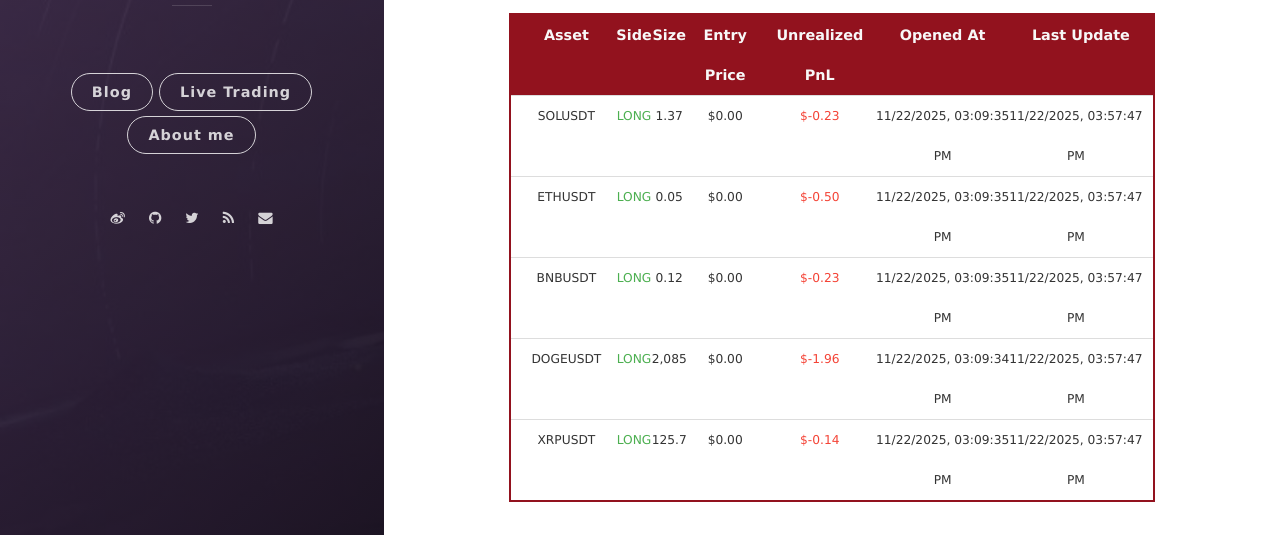
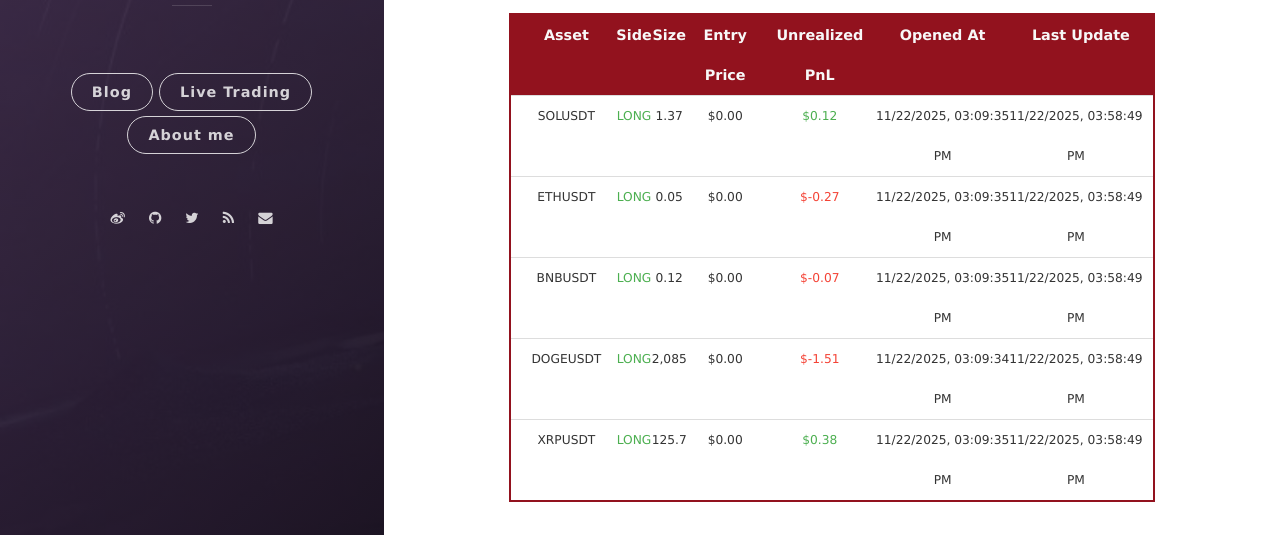
Before and after one commit to leeyegy/leeyegy.github.io, a Jekyll site: the page built from live-trading.html, in a window 1280 px wide and 1188 px high. Shown: the part 586-1121 px from the top of the window. Built offline with Jekyll 4.4.1, drawn with Linux system fonts in a browser that asks for light colours; nearby versions of some CDN libraries.

Commit message:
AccountMonitor: refresh positions 2025-11-22T23:58:49+08:00

```diff
--- a/assets/data/binance/positions.json
+++ b/assets/data/binance/positions.json
@@ -4,44 +4,44 @@
     "side": "LONG",
     "size": 1.37,
     "entryPrice": 0.0,
-    "unrealizedPnl": -0.23274732,
+    "unrealizedPnl": 0.1233,
     "openedAt": "2025-11-22T23:09:35+08:00",
-    "reportedAt": "2025-11-22T23:57:47+08:00"
+    "reportedAt": "2025-11-22T23:58:49+08:00"
   },
   {
     "symbol": "ETHUSDT",
     "side": "LONG",
     "size": 0.05,
     "entryPrice": 0.0,
-    "unrealizedPnl": -0.50082751,
+    "unrealizedPnl": -0.2725,
     "openedAt": "2025-11-22T23:09:35+08:00",
-    "reportedAt": "2025-11-22T23:57:47+08:00"
+    "reportedAt": "2025-11-22T23:58:49+08:00"
   },
   {
     "symbol": "BNBUSDT",
     "side": "LONG",
     "size": 0.12,
     "entryPrice": 0.0,
-    "unrealizedPnl": -0.2256,
+    "unrealizedPnl": -0.066,
     "openedAt": "2025-11-22T23:09:35+08:00",
-    "reportedAt": "2025-11-22T23:57:47+08:00"
+    "reportedAt": "2025-11-22T23:58:49+08:00"
   },
   {
     "symbol": "DOGEUSDT",
     "side": "LONG",
     "size": 2085.0,
     "entryPrice": 0.0,
-    "unrealizedPnl": -1.96338195,
+    "unrealizedPnl": -1.5087477,
     "openedAt": "2025-11-22T23:09:34+08:00",
-    "reportedAt": "2025-11-22T23:57:47+08:00"
+    "reportedAt": "2025-11-22T23:58:49+08:00"
   },
   {
     "symbol": "XRPUSDT",
     "side": "LONG",
     "size": 125.7,
     "entryPrice": 0.0,
-    "unrealizedPnl": -0.13910716,
+    "unrealizedPnl": 0.37607931,
     "openedAt": "2025-11-22T23:09:35+08:00",
-    "reportedAt": "2025-11-22T23:57:47+08:00"
+    "reportedAt": "2025-11-22T23:58:49+08:00"
   }
 ]
```
